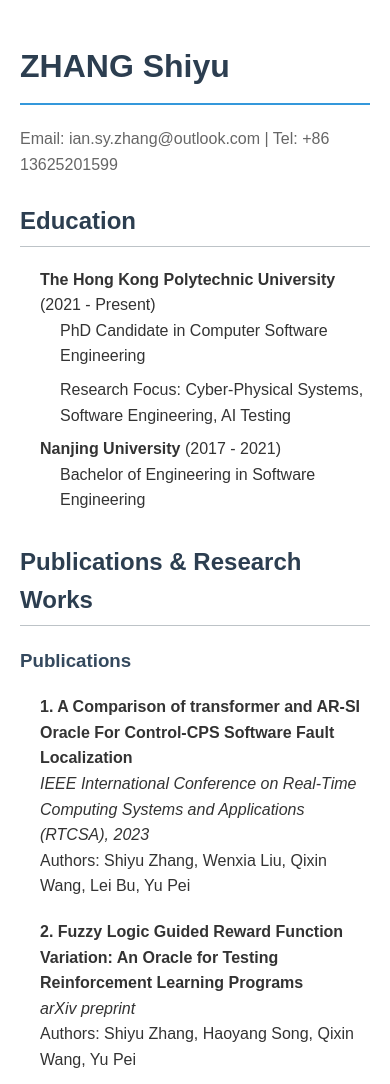
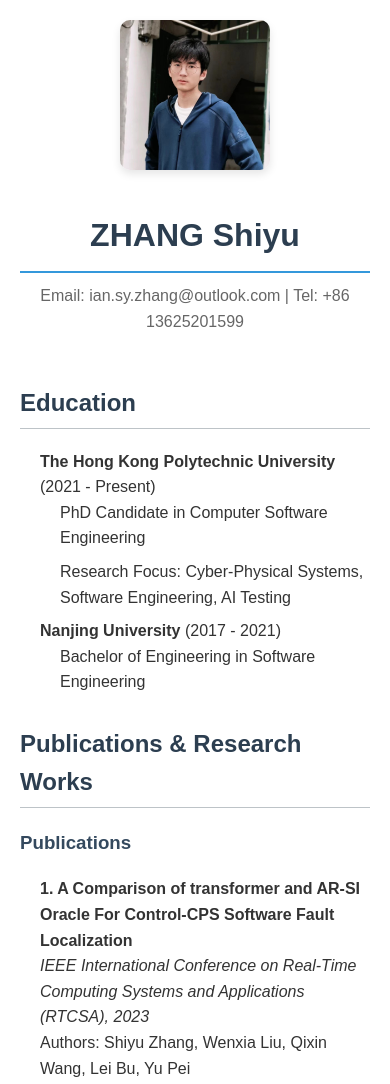
Before and after one commit to Ian-Sy-Zhang/Ian-Sy-Zhang.github.io, a plain HTML site: page index.html in a window 390 px wide. Shown: the top 1084 px of the page. Drawn offline with Linux system fonts and the light colour scheme.

Commit message:
Update index.html

```diff
--- a/index.html
+++ b/index.html
@@ -13,10 +13,27 @@
             padding: 20px;
             color: #333;
         }
+        .header-container {
+            display: flex;
+            align-items: center;
+            gap: 40px;
+            margin-bottom: 30px;
+        }
+        .profile-image {
+            width: 200px;
+            height: 200px;
+            object-fit: cover;
+            border-radius: 10px;
+            box-shadow: 0 4px 8px rgba(0,0,0,0.1);
+        }
+        .header-text {
+            flex-grow: 1;
+        }
         h1 {
             color: #2c3e50;
             border-bottom: 2px solid #3498db;
             padding-bottom: 10px;
+            margin: 0 0 10px 0;
         }
         h2 {
             color: #2c3e50;
@@ -60,12 +77,27 @@
             grid-template-columns: repeat(auto-fit, minmax(300px, 1fr));
             gap: 20px;
         }
+        @media (max-width: 768px) {
+            .header-container {
+                flex-direction: column;
+                text-align: center;
+            }
+            .profile-image {
+                width: 150px;
+                height: 150px;
+            }
+        }
     </style>
 </head>
 <body>
-    <h1>ZHANG Shiyu</h1>
-    <div class="contact">
-        Email: ian.sy.zhang@outlook.com | Tel: +86 13625201599
+    <div class="header-container">
+        <img src="profile.jpeg" alt="Profile Photo" class="profile-image">
+        <div class="header-text">
+            <h1>ZHANG Shiyu</h1>
+            <div class="contact">
+                Email: ian.sy.zhang@outlook.com | Tel: +86 13625201599
+            </div>
+        </div>
     </div>
 
     <section class="section">
```
